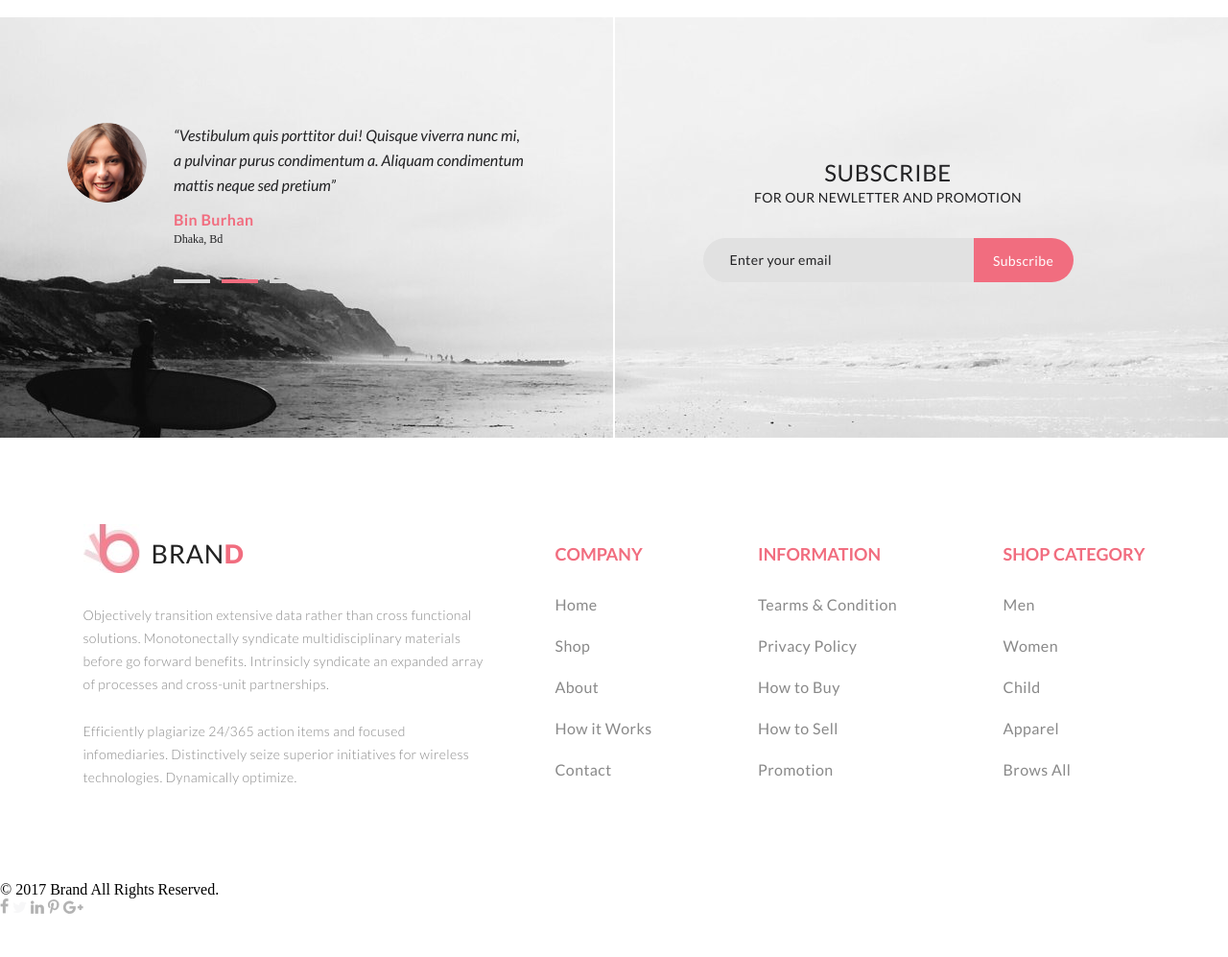
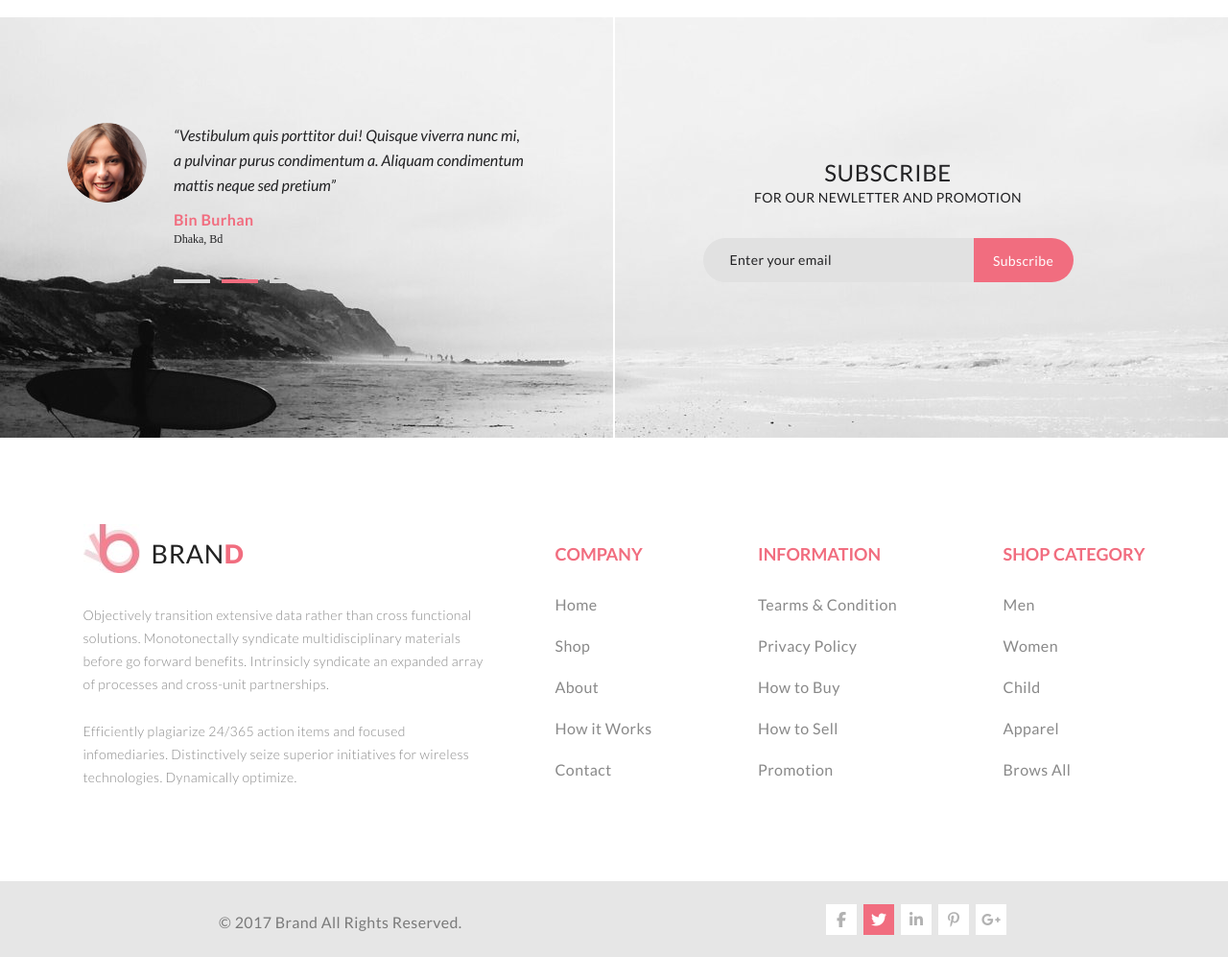
Before and after one commit to MarinaBogdanova666/brand_site, a plain HTML site: page index.html in a window 1280 px wide. Shown: the part 3564-4561 px from the top of the page at 96% size. Before the commit the page ends 4520 px from the top, so only its background shows below. Drawn offline with Linux system fonts and the light colour scheme.

Commit message:
доделала всю страницу полностью со всеми эффектами наведения

```diff
--- a/index.html
+++ b/index.html
@@ -6,6 +6,7 @@
     <link rel="stylesheet" href="style.css">
     <link rel="preconnect" href="https://fonts.gstatic.com">
     <link href="https://fonts.googleapis.com/css2?family=Lato:ital,wght@0,300;0,400;0,700;0,900;1,400&display=swap" rel="stylesheet">
+    <script src="https://kit.fontawesome.com/8aa2848a93.js" crossorigin="anonymous"></script>
 </head>
 <body>
 
@@ -279,7 +280,6 @@
                     30% <span class="pink">offer</span>
                     <p>FOR WOMEN</p>
                 </div>
-                <!-- <img src="img/layer_39_1321.png" alt="offers"> -->
                 <img src="img/offers_img.jpg" alt="offers">
             </div>
 
@@ -406,15 +406,27 @@
         </div>
     </div>
 
-    <div>
-        <div>© 2017 Brand All Rights Reserved.</div>
-        <div>
-            <img src="img/f.png" alt="">
-            <img src="img/tvit.png" alt="">
-            <img src="img/in.png" alt="">
-            <img src="img/pin.png" alt="">
-            <img src="img/g.png" alt="">
+    <div class="container_footer_bottom">
+        <div class="footer_brand">© 2017 Brand All Rights Reserved.</div>
+
+        <div class="social_icons">
+            <a href="#" class="social_icon">
+                <i class="fab fa-facebook-f"></i>
+            </a>
+            <a href="#" class="pink_background social_icon">
+                <i class="fab fa-twitter"></i>
+            </a>
+            <a href="#" class="social_icon">
+                <i class="fab fa-linkedin-in"></i>
+            </a>
+            <a href="#" class="social_icon">
+                <i class="fab fa-pinterest-p"></i>
+            </a>
+            <a href="#" class="social_icon">
+                <i class="fab fa-google-plus-g"></i>
+            </a>
         </div>
+
     </div>
 
 </body>
--- a/style.css
+++ b/style.css
@@ -159,6 +159,7 @@ button {
 .pink {
     color: #f16d7f;
 }
+
 .big {
     font-size: 30px;
 }
@@ -238,7 +239,7 @@ button:hover {
 }
 
 .menu_list li a:hover {
-color: #f16d7f;
+    color: #f16d7f;
 }
 
 .container_fetured {
@@ -598,6 +599,10 @@ color: #f16d7f;
     margin-right: 8px;
 }
 
+.slider:hover {
+    background-color: #9b3744;
+}
+
 .active_slider {
     background-color: #f16d7f;
 }
@@ -684,3 +689,49 @@ color: #f16d7f;
 .footer_menu a:hover {
     color: #9b3744;
 }
+
+.container_footer_bottom {
+    display: flex;
+    height: 79px;
+    background-color: #e6e6e6;
+    justify-content:space-between;
+}
+
+.footer_brand {
+    font-family: Lato;
+    font-size: 16px;
+    font-weight: 400;
+    letter-spacing: 0.025em;
+    color: #7a7a7a;
+    margin-top: 33px ;
+    margin-left: 228px;
+    margin-bottom: 32px;
+}
+
+.social_icons {
+    display: flex;
+    margin-right: 231px;
+    margin-top: 24px;
+    margin-bottom: 23px;
+}
+
+.social_icon {
+    text-decoration: none;
+    display: flex;
+    width: 32px;
+    height: 32px;
+    background-color: #ffffff;
+    align-items: center;
+    justify-content: center;
+    margin-left: 7px;
+    color: #b2b2b2;
+}
+
+.pink_background {
+    background-color: #f16d7f;
+    color: #fff;
+}
+.social_icon:hover {
+    background-color: #9b3744;
+    color: #fff;
+}
```
Also changed, not shown: img/f.png (deleted), img/g.png (deleted), img/in.png (deleted), img/layer_39_1321.png (deleted), img/pin.png (deleted), img/tvit.png (deleted).
